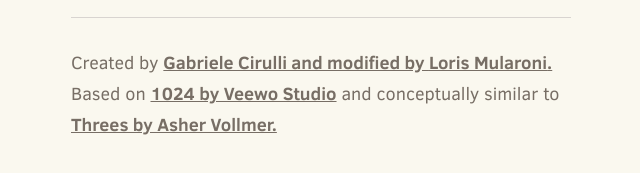
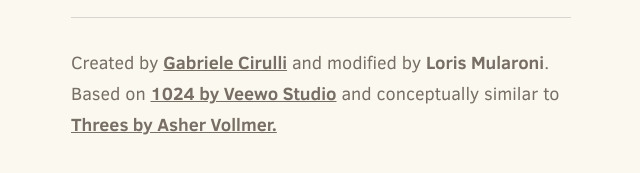
Before and after one commit to batterio/batterio.github.io, a plain HTML site: page index.html in a window 1280 px wide. Shown: the part 1030-1203 px from the top of the page, 319-959 px from the left. Drawn offline with Linux system fonts and the light colour scheme.

Commit message:
correction in the name

```diff
--- a/index.html
+++ b/index.html
@@ -81,7 +81,7 @@
     </p>
     <hr>
     <p>
-    Created by <a href="http://gabrielecirulli.com" target="_blank">Gabriele Cirulli and modified by <b>Loris Mularoni</b>.</a> Based on <a href="https://itunes.apple.com/us/app/1024!/id823499224" target="_blank">1024 by Veewo Studio</a> and conceptually similar to <a href="http://asherv.com/threes/" target="_blank">Threes by Asher Vollmer.</a>
+    Created by <a href="http://gabrielecirulli.com" target="_blank">Gabriele Cirulli</a> and modified by <b>Loris Mularoni</b>. Based on <a href="https://itunes.apple.com/us/app/1024!/id823499224" target="_blank">1024 by Veewo Studio</a> and conceptually similar to <a href="http://asherv.com/threes/" target="_blank">Threes by Asher Vollmer.</a>
     </p>
   </div>
 
```
